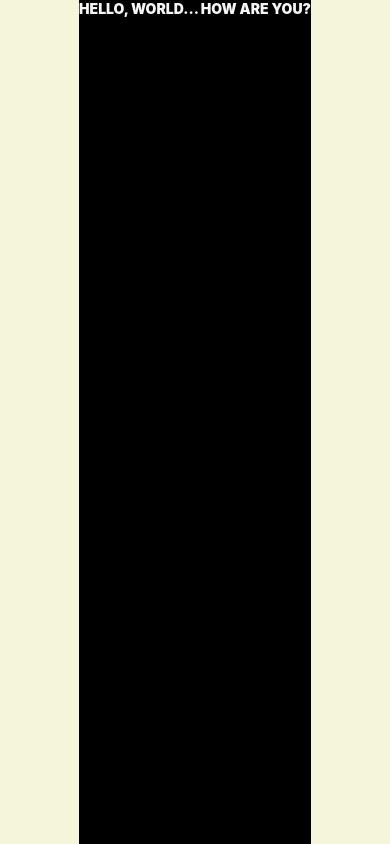
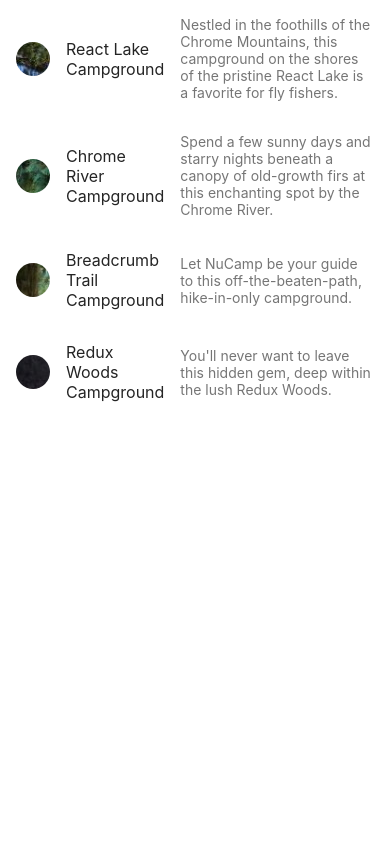
Before and after one commit to dho1115/ReactNative-Nucamp, a React Native app: screen / in a window 390 px wide. Built offline with nearby package versions, Linux system fonts and the light colour scheme.

Commit message:
Created CampsiteInfoScreen, RenderCampsite, DirectoryScreen.

```diff
--- a/App.js
+++ b/App.js
@@ -1,26 +1,6 @@
-import { StatusBar } from 'expo-status-bar';
-import { StyleSheet, Text, View } from 'react-native';
+import Main from './screens/MainComponent'
 
 export default function App() {
-  return (
-    <View style={styles.container}>
-      <Text style={styles.textbox}>HELLO, WORLD... HOW ARE YOU?</Text>
-      <StatusBar style="auto" />
-    </View>
-  );
+  'use strict'
+  return ( <Main /> )
 }
-
-const styles = StyleSheet.create({
-  container: {
-    flex: 1,
-    backgroundColor: 'beige',
-    alignItems: 'center',
-    justifyContent: 'center',
-  },
-  textbox: {
-    color: 'whitesmoke',
-    fontWeight: '900',
-    backgroundColor: 'black',
-    flex: 1
-  }
-});
--- a/screens/DirectoryScreen.js
+++ b/screens/DirectoryScreen.js
@@ -2,7 +2,24 @@ import { FlatList } from "react-native";
 import { Avatar, ListItem } from "react-native-elements";
 
 const DirectoryScreen = (props) => {
+    const renderDirectoryItem = ({ item: campsite }) => {
+        console.log({ campsite })
+        return(
+            <ListItem>
+                <Avatar source={ campsite.image } rounded />
+                <ListItem.Title>{ campsite.name }</ListItem.Title>
+                <ListItem.Subtitle>{ campsite.description }</ListItem.Subtitle>
+            </ListItem>
+        )
+    }
 
+    return (
+        <FlatList
+            data={ props.campsites }
+            renderItem={ renderDirectoryItem }
+            keyExtractor={ item => item.id.toString() }
+        />
+    )
 }
 
 export default DirectoryScreen;
--- a/screens/MainComponent.js
+++ b/screens/MainComponent.js
@@ -1,6 +1,6 @@
 import { useState } from 'react';
 import { CAMPSITES } from '../shared/campsites';
-import { DirectoryScreen } from './DirectoryScreen';
+import DirectoryScreen from './DirectoryScreen';
 
 const Main = () => {
     const [campsites, setcampsites] = useState(CAMPSITES);
```
Also changed, not shown: features/campsites/RenderCampsite.js (added, +15 -0 lines), screens/CampsiteInfoScreen.js (added, +7 -0 lines).
